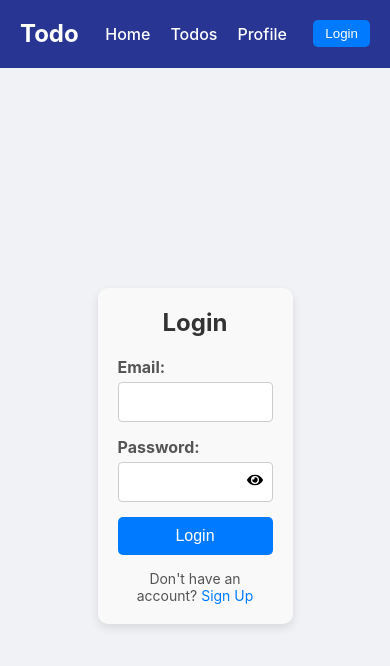
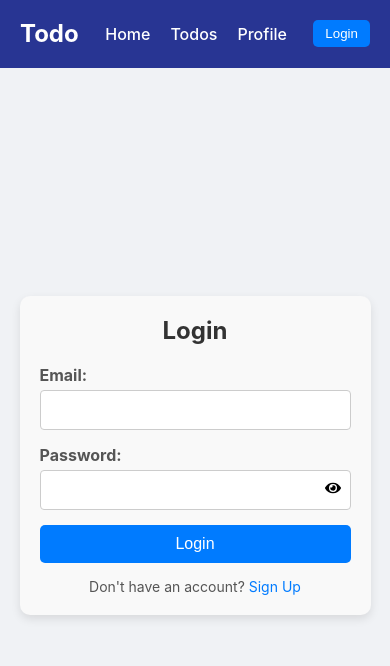
Before and after one commit to varunchithiraala/Todo-Web-Application, a React (Create React App) app in the folder frontend/: page /login in a window 390 px wide. Shown: the top 666 px of the page. Built offline with nearby package versions, Linux system fonts and the light colour scheme.

Commit message:
Todo Web Application Solution

```diff
--- a/frontend/src/components/Auth/Login/index.css
+++ b/frontend/src/components/Auth/Login/index.css
@@ -15,7 +15,7 @@
     background-color: #f9f9f9;
     border-radius: 10px;
     box-shadow: 0 4px 10px rgba(0, 0, 0, 0.1);
-    width: 50%;
+    width: 100%;
     max-width: 400px;
     margin: auto;
 }
@@ -108,3 +108,9 @@
     color: #0056b3;
     text-decoration: underline;
 }
+
+@media (max-width: 576px) {
+    .login-container {
+        width: 90%;
+    }
+}
```
